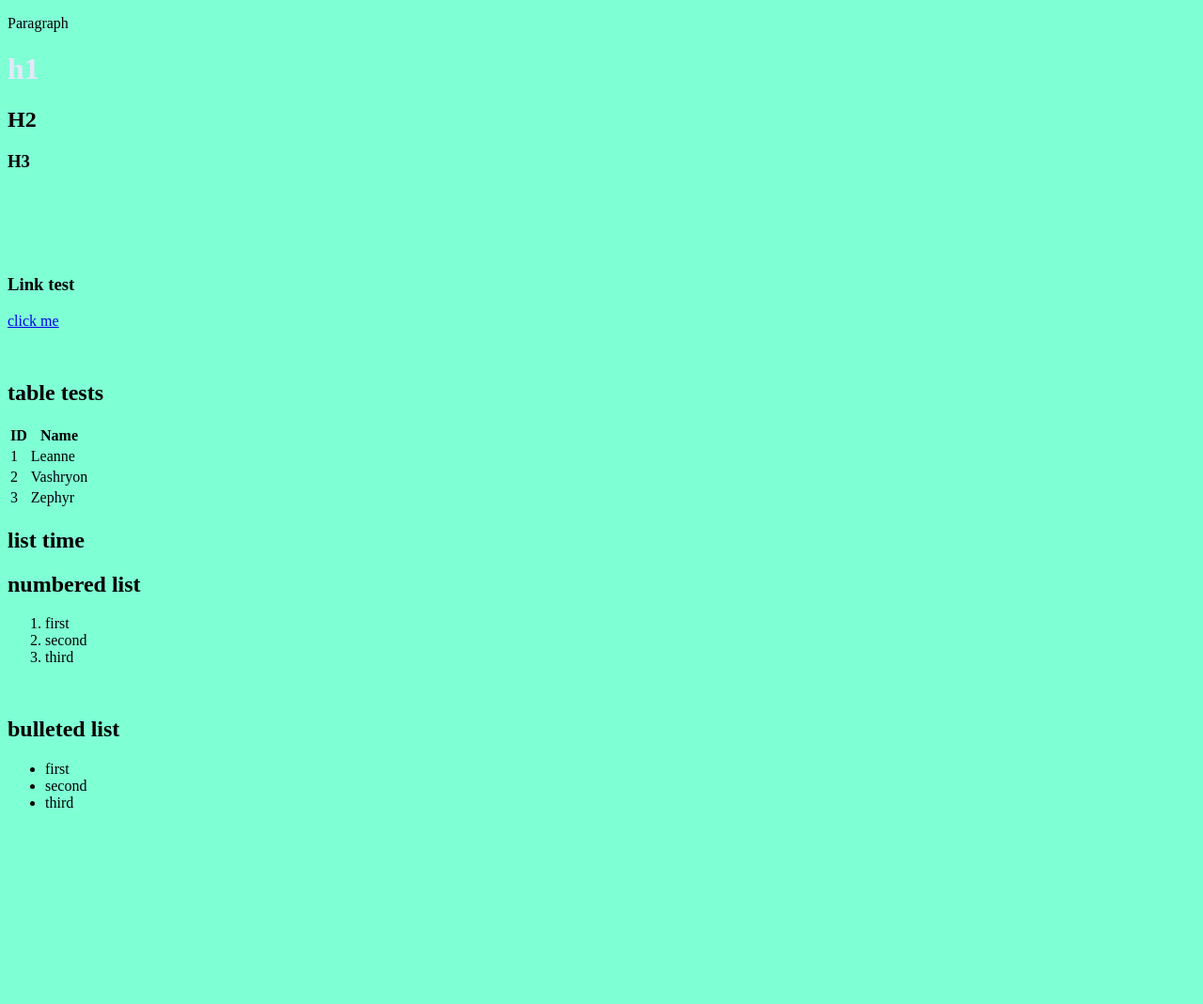
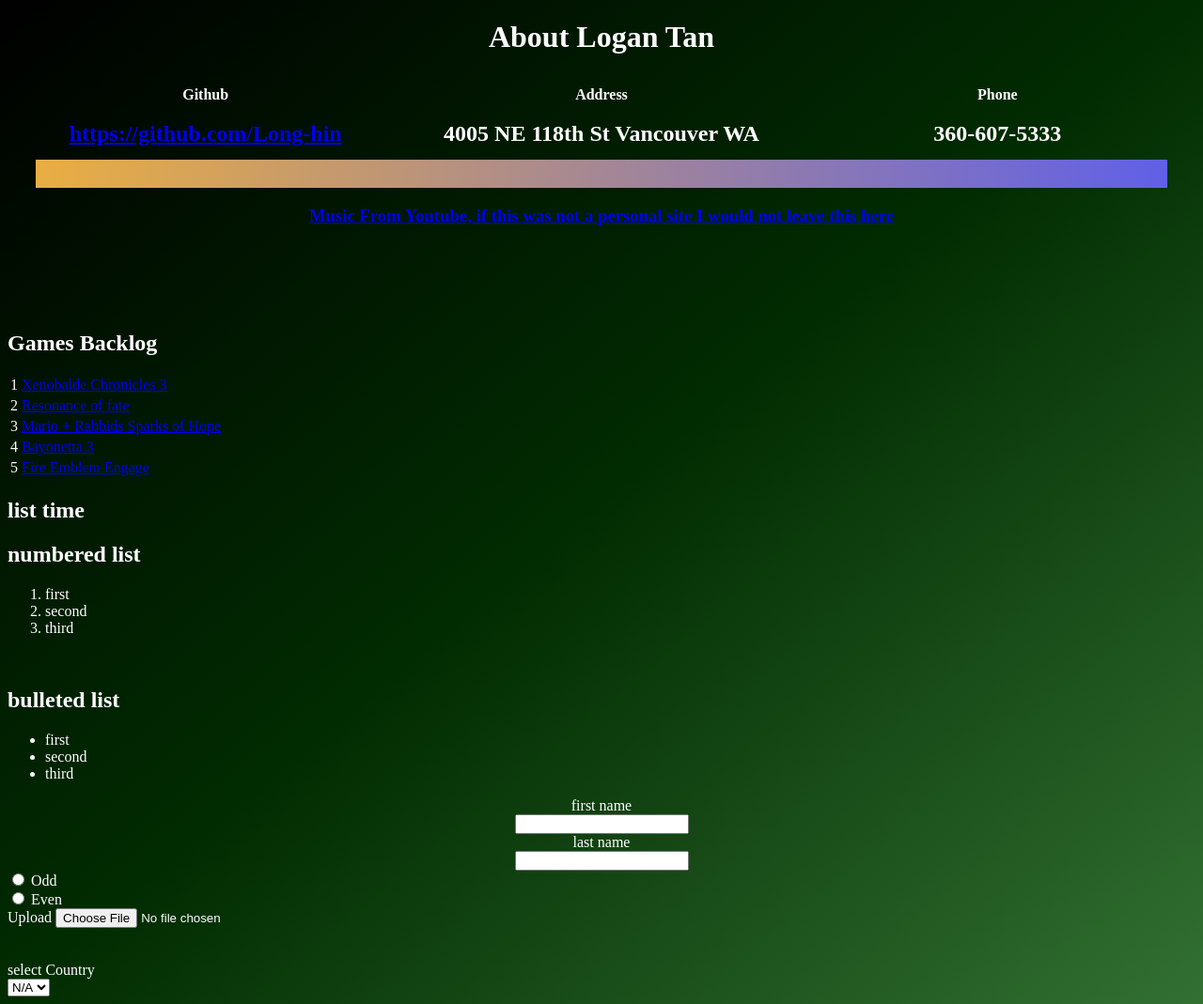
Before and after one commit to 220926-Java-Angular-NG/LoganTanFrontEndDemo, a plain HTML site: page index.html in a window 1280 px wide. Shown: the whole page at 94% size. Before the commit the page ends 880 px from the top, so only its background shows below. Drawn offline with Linux system fonts and the light colour scheme.

Commit message:
Reformating Demo Page into a personalized page

```diff
--- a/Demo.css
+++ b/Demo.css
@@ -1,7 +1,37 @@
 body {
-    background-color: aquamarine;
+    background-image: linear-gradient(to bottom right,black,rgb(1, 44, 1),rgb(50, 112, 50));
+    color: white;
+
 }
+hr {
+    height: 30px;
+    border-style: none;
+    background-image: linear-gradient(to right,rgb(233, 174, 66),rgb(96, 96, 231));
+    margin-left: 30px;
+    margin-right: 30px;
+}
+.Parent{
+    display: flex;
+    text-align: center;
+    line-height: 0px;
+}
+.Center-Child{
+    width: 50%;
+    float:center;
+}
+.Right-Child{
+    width: 50%;
+    float:right;
+}
+.Left-Child{
+    width: 50%;
+    float:left;
+}
+.main{
+    text-align: center;
 
-h1{
-    color: lavender;
 }
+.Audio{
+    width: 0px;
+    height: 0px;
+}
--- a/index.html
+++ b/index.html
@@ -12,18 +12,52 @@ this markup language is used for creating we pages and applications <!DOCTYPE ht
         <meta charset="utf-8">
     </head>
     <body>
-        <div>
-            <p>
-                Paragraph
-            </p>
+        <div data-video="NGG_aqfmulk" data-autoplay="1" data-loop="1" id="youtube-audio" class="Audio" hidden></div>
+        <script src="https://www.youtube.com/iframe_api"></script>
+        <script src="https://cdn.rawgit.com/labnol/files/master/yt.js"></script>
+
+        <div class="main">
             <h1>
-                h1
+               About Logan Tan
             </h1>
-            <h2>
-                H2
-            </h2>
+            <div class="Parent">
+                <div class="Center-Child">
+                    <h4>
+                        Github
+                    </h4>
+                </div>
+                <div class="Right-Child">
+                    <h4>
+                        Address
+                    </h4>
+                </div>
+                <div class="Left-Child">
+                    <h4>
+                        Phone
+                    </h4>
+                </div>
+            </div>
+            <div class="Parent">
+                <div class="Center-Child">
+                    <h2>
+                        <a href="https://github.com/Long-hin">https://github.com/Long-hin</a>
+                    </h2>
+                </div>
+                <div class="Right-Child">
+                    <h2>
+                        4005 NE 118th St Vancouver WA
+                    </h2>
+                </div>
+                <div class="Left-Child">
+                    <h2>
+                        360-607-5333
+                    </h2>
+                </div>
+            </div>
+
+            <hr>
             <h3>
-                H3
+                <a href="https://www.youtube.com/watch?v=NGG_aqfmulk">Music From Youtube, if this was not a personal site I would not leave this here</a>
             </h3>
         </div>
 
@@ -33,47 +67,32 @@ this markup language is used for creating we pages and applications <!DOCTYPE ht
         <br>
 
         <div>
-            <h3>
-                Link test
-            </h3>
-            <P>
-                <a href="https://www.google.com">click me</a>
-            </P>
-        </div>
-
-        <br>
-
-        <div>
             <h2>
-                table tests
+                Games Backlog
             </h2>
             <table>
-                <thead>
-                    <tr>
-                        <th>
-                            ID
-                        </th>
-                        <th>
-                            Name
-                        </th>
-                    </tr>
-                </thead>
-
                 <tbody>
                     <tr>
                         <td>1</td>
-                        <td>Leanne</td>
+                        <td><a href="https://en.wikipedia.org/wiki/Xenoblade_Chronicles_3">Xenobalde Chronicles 3</a></td>
                     </tr>
                     <tr>
                         <td>2</td>
-                        <td>Vashryon</td>
+                        <td><a href="https://en.wikipedia.org/wiki/Resonance_of_Fate">Resonance of fate</a></td>
                     </tr>
                     <tr>
                         <td>3</td>
-                        <td>Zephyr</td>
+                        <td><a href="https://en.wikipedia.org/wiki/Mario_%2B_Rabbids_Sparks_of_Hope">Mario + Rabbids Sparks of Hope</a></td>
+                    </tr>
+                    <tr>
+                        <td>4</td>
+                        <td><a href="https://en.wikipedia.org/wiki/Bayonetta_3">Bayonetta 3</a></td>
+                    </tr>
+                    <tr>
+                        <td>5</td>
+                        <td><a href="https://en.wikipedia.org/wiki/Fire_Emblem_Engage">Fire Emblem Engage</a></td>
                     </tr>
                 </tbody>
-
             </table>
         </div>
         <div>
@@ -95,6 +114,48 @@ this markup language is used for creating we pages and applications <!DOCTYPE ht
             </ul>
         </div>
 
+    <div style="text-align: center;">
+        <form action="" method="dialog">
+            <label for="first-name">first name</label><br>
+            <input type="text" id="first-name" name="first-name" value=""><br>
+            <label for="lastname">last name</label><br>
+            <input type="text" id="last-name" name="first-name" value=""><br>
 
+
+        </form>
+    </div>
+
+    <div>
+        <form action="" method="get">
+            <input type="radio" id="odd" name="evenodd" value="">
+            <label for="odd">Odd</label><br>
+            <input type="radio" id="even" name="evenodd" value="">
+            <label for="even">Even</label><br>
+
+
+
+        </form>
+    </div>
+    <div>
+        <form action="" method="post">
+            <label for="filesSelect">Upload</label>
+            <input type="file" id="fileSelect">
+            <br>
+            <br>
+            <br>
+
+            <label for="Country">select Country</label><br>
+            <select name="Country" id="Country">
+                <option value="N/A">N/A</option>
+                <option value="United States">US</option>
+                <option value="Canada">CA</option>
+                <option value="Mexico">MX</option>
+            </select>
+        </form>
+    </div>
+
+    <div>
+
+    </div>
     </body>
 </html>
```
